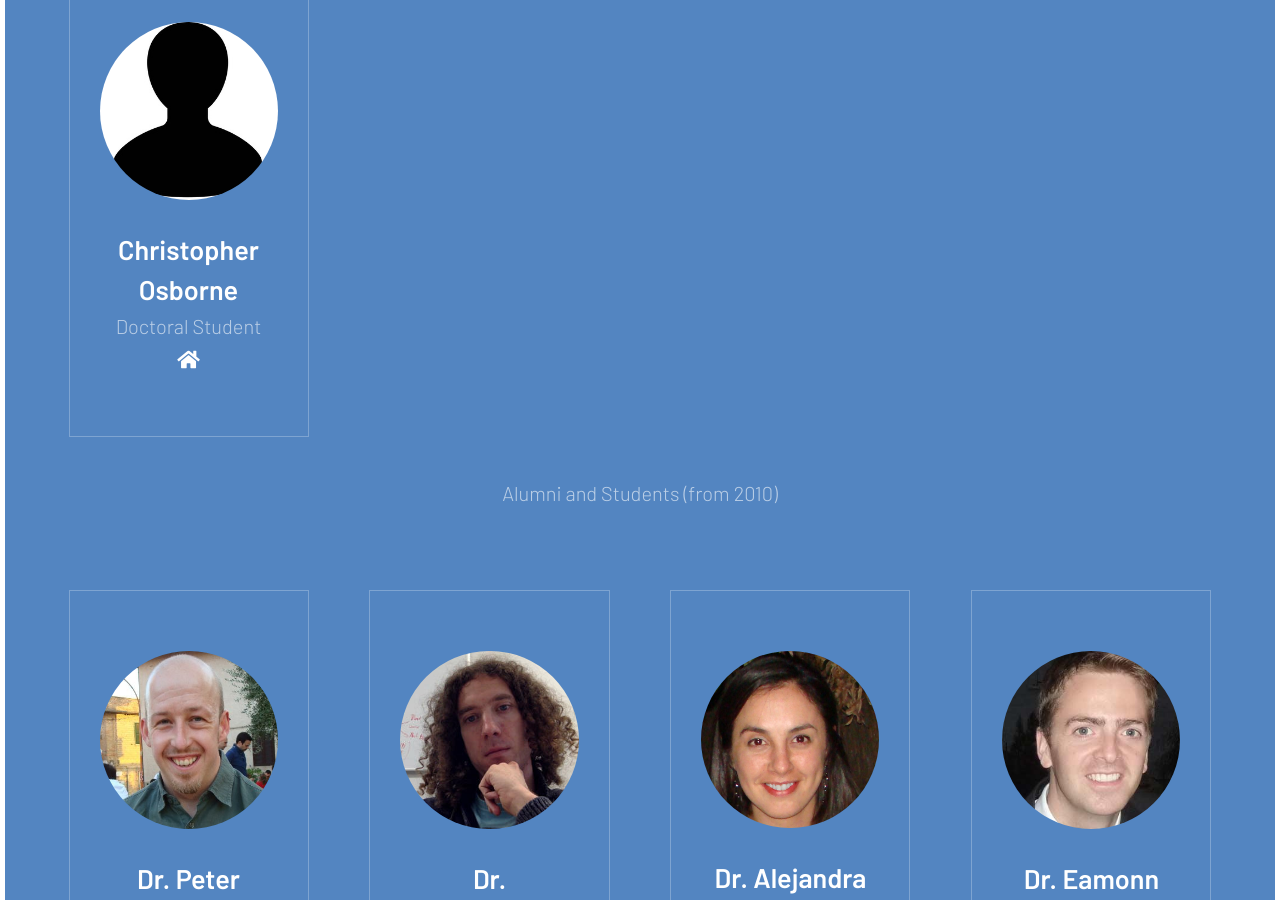
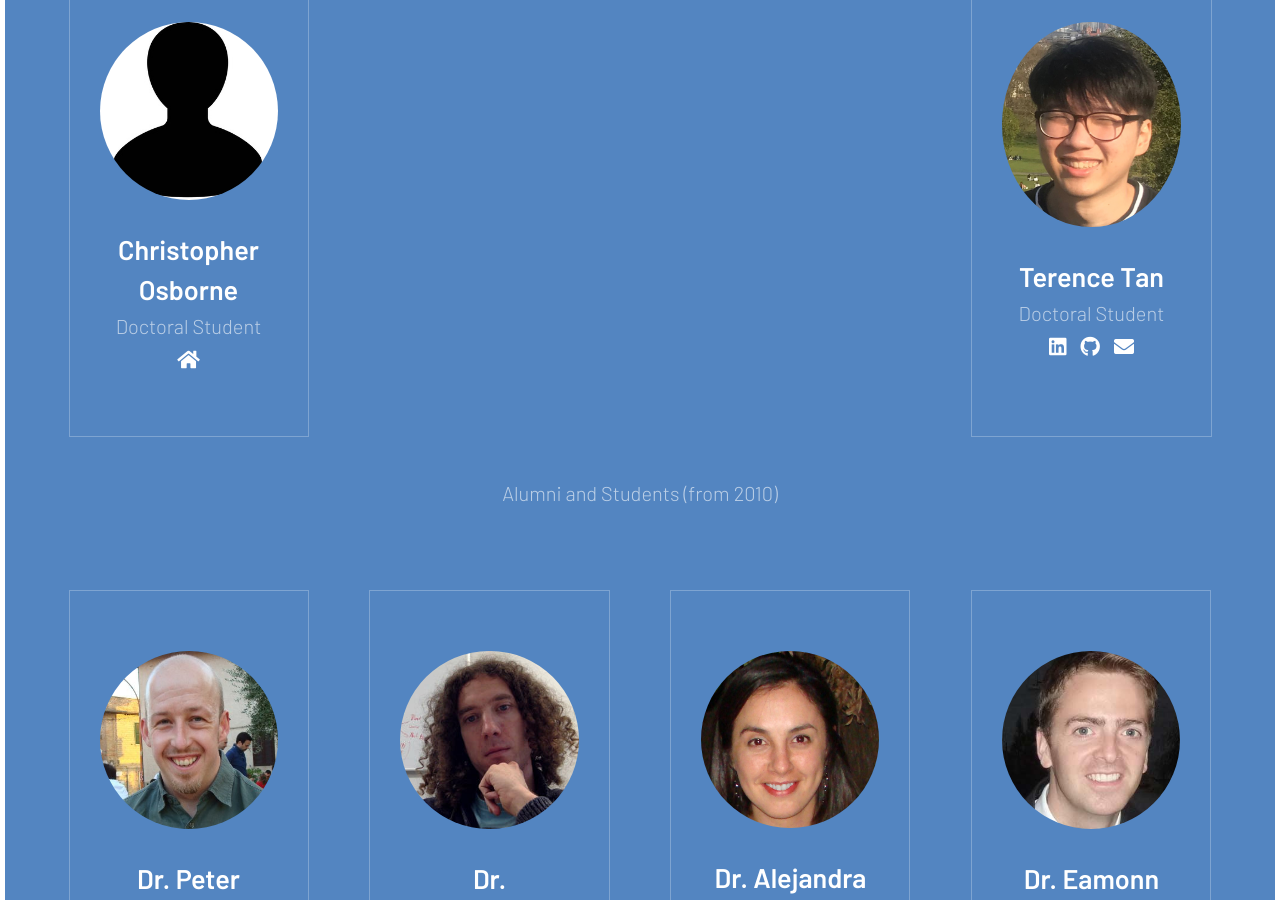
Before and after one commit to FAIRsharing/Sansone-Group-Website, a Jekyll site: the page built from index.html, in a window 1280 px wide and 900 px high, scrolled down 6042 px. Built offline with Jekyll 4.4.1, drawn with Linux system fonts in a browser that asks for light colours; comment, search, counter and statistics services are not loaded.

Commit message:
Added Terence, plus some Mastodon links.

```diff
--- a/index.html
+++ b/index.html
@@ -324,6 +324,10 @@ permalink: /
                            class="person-link" target="_blank">
                             <i class="fa fa-home"></i>
                         </a>
+                        <a href="https://mamot.fr/@knirirr"
+                           class="person-link" target="_blank">
+                            <i class="fab fa-mastodon"></i>
+                        </a>
                         <a href="https://orcid.org/0000-0002-6468-9260"
                            class="person-link" target="_blank">
                             <i class="fab fa-orcid"></i>
@@ -353,6 +357,10 @@ permalink: /
                         <a href="https://www.eng.ox.ac.uk/people/allyson-lister/"
                            class="person-link" target="_blank">
                             <i class="fa fa-home"></i>
+                        </a>
+                        <a href="https://fediscience.org/@allysonlister"
+                           class="person-link" target="_blank">
+                            <i class="fab fa-mastodon"></i>
                         </a>
                         <a href="https://orcid.org/0000-0002-7702-4495"
                            class="person-link" target="_blank">
@@ -511,6 +519,28 @@ permalink: /
                         <a href="https://www.anthro.ox.ac.uk/people/christopher-osborne"
                            class="person-link" target="_blank">
                             <i class="fa fa-home"></i>
+                        </a>
+                    </p>
+                </div>
+
+                <div class="box person">
+                    <div class="image round">
+                        <img src="/images/people/terence.jpg" alt="Terence Tan" />
+                    </div>
+                    <h3 class="personbox">Terence Tan</h3>
+                    <p class="personbox">Doctoral Student</p>
+                    <p>
+                        <a href="http://www.linkedin.com/in/terencetan-c"
+                           class="person-link" target="_blank">
+                            <i class="fab fa-linkedin"></i>
+                        </a>
+                        <a href="https://github.com/terencetan-c"
+                           class="person-link" target="_blank">
+                            <i class="fab fa-github"></i>
+                        </a>
+                        <a href="mailto:terence.tan@wadham.ox.ac.uk"
+                           class="person-link" target="_blank">
+                            <i class="fa fa-envelope"></i>
                         </a>
                     </p>
                 </div>
```
Also changed, not shown: images/people/terence.jpg (added).
